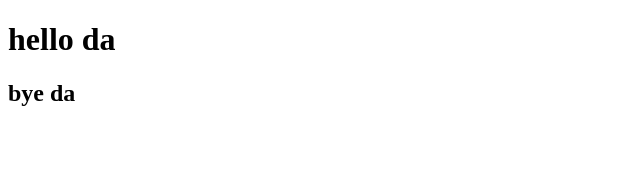
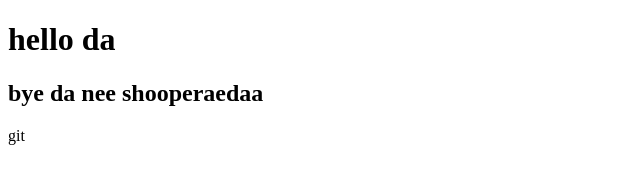
Before and after one commit to abhimanuesasidharan/Entryproject1, a plain HTML site: page INDEX.HTML in a window 1280 px wide. Shown: the whole page, without its empty margins (0-640 px from the left). Drawn offline with Linux system fonts and the light colour scheme.

Commit message:
new update 2

```diff
--- a/INDEX.HTML
+++ b/INDEX.HTML
@@ -11,6 +11,9 @@
         hello da
 
     </h1>
-    <h2> bye da</h2>
+    <h2> bye da
+        nee shooperaedaa
+
+    </h2>git
 </body>
 </html>
```
